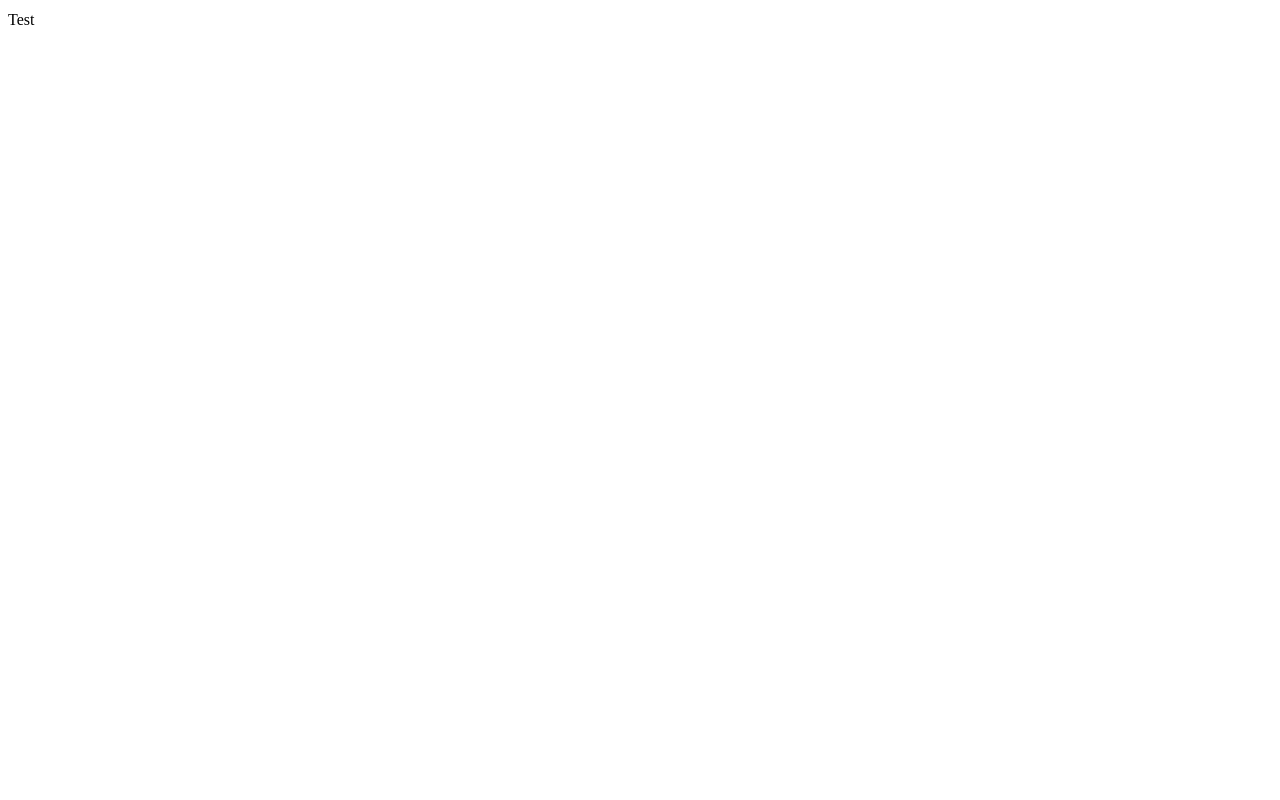
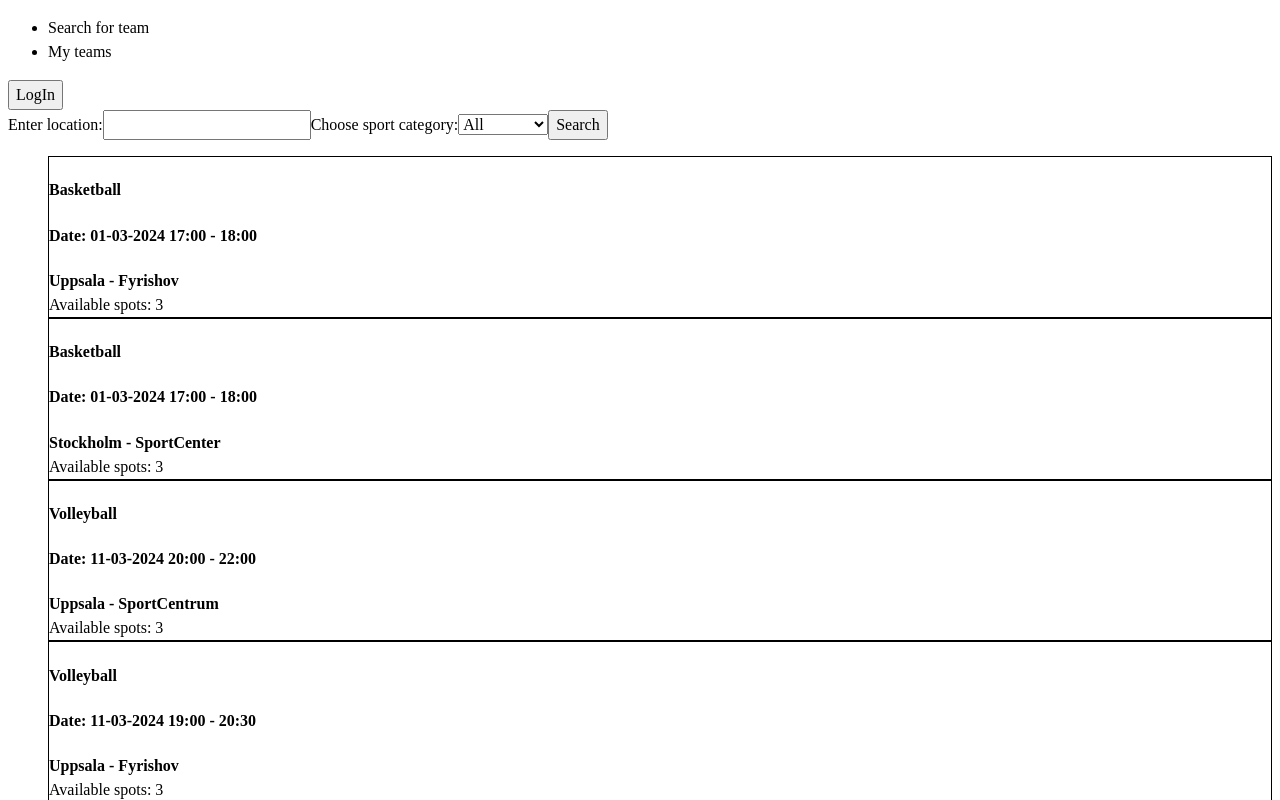
Before and after one commit to JagodaBodnar/team_up, a React (Vite) app: page / in a window 1280 px wide. Shown: the top 800 px of the page. Built offline with nearby package versions, Linux system fonts and the light colour scheme.

Commit message:
Basic layout of the main page, search form and list of groups implemented

```diff
--- a/package.json
+++ b/package.json
@@ -10,8 +10,10 @@
     "preview": "vite preview"
   },
   "dependencies": {
+    "@types/uuid": "^9.0.8",
     "react": "18.2.0",
-    "react-dom": "18.2.0"
+    "react-dom": "18.2.0",
+    "uuid": "^9.0.1"
   },
   "devDependencies": {
     "@types/react": "18.2.56",
--- a/src/App.tsx
+++ b/src/App.tsx
@@ -1,8 +1,42 @@
+import NavBar from "./components/NavBar.tsx";
+import SearchForm from "./components/SearchForm.tsx";
+import {useEffect, useState} from "react";
+import {categories, headers, mockedGroupsData} from "./data/data.tsx";
+import {Group, Header, SportCategory} from "./types/type.tsx";
+import ListOfTeams from "./components/ListOfTeams.tsx";
+
+
 const App = () => {
+  const [navHeaders, setNavHeaders] = useState<Header[]>(headers);
+  const [sportCategory, setSportCategory] = useState<SportCategory[]>(categories)
+  const [listOfTeams, setListOfTeams] = useState<Group[]>(mockedGroupsData)
+
+  useEffect(() => {
+    getData();
+  }, [])
+  const getData = () => {
+    setNavHeaders(headers);
+    setSportCategory(categories);
+    setListOfTeams(mockedGroupsData);
+  }
+
+  const filterGroups = (location: string, sport: string) => {
+    const groups = mockedGroupsData.filter(element => {
+      if (sport === "All") {
+        return element.location.toLowerCase().includes(location.toLowerCase())
+      } else {
+        return element.location.toLowerCase().includes(location.toLowerCase()) &&
+          element.category.toLowerCase().includes(sport.toLowerCase())
+      }
+    });
+    setListOfTeams(groups);
+  }
 
   return (
     <>
-      Test
+      <NavBar headers={navHeaders}/>
+      <SearchForm categories={sportCategory} filter={filterGroups}/>
+      <ListOfTeams list={listOfTeams}/>
     </>
   )
 }
--- /dev/null
+++ b/src/components/Card.css
@@ -0,0 +1,3 @@
+.card__container{
+   border: 1px solid black;
+}
--- /dev/null
+++ b/src/components/Card.tsx
@@ -0,0 +1,19 @@
+import {Group} from "../types/type.tsx";
+import './Card.css'
+
+interface CardProp {
+  team: Group,
+}
+
+const Card = ({team}: CardProp) => {
+  const {category, date, location, availableSpots, startTime, endTime} = team;
+  return (
+    <div className="card__container">
+      <h4>{category}</h4>
+      <h4>Date: {date} {startTime} - {endTime}</h4>
+      <h4>{location}</h4>
+      <span>Available spots: {availableSpots} </span>
+    </div>
+  )
+}
+export default Card;
--- /dev/null
+++ b/src/components/ListOfTeams.tsx
@@ -0,0 +1,18 @@
+import {Group} from "../types/type.tsx";
+import Card from "./Card.tsx";
+
+interface ListOfTeamsProp{
+  list: Group[],
+}
+const ListOfTeams =({list}:ListOfTeamsProp)=>{
+  return(
+    <ul>
+      {list.map(team=>{
+        return(
+          <Card key={team.id} team={team}/>
+        )
+      })}
+    </ul>
+  )
+}
+export default ListOfTeams;
--- /dev/null
+++ b/src/components/NavBar.tsx
@@ -0,0 +1,25 @@
+import {Header} from "../types/type.tsx";
+
+interface NavBarProp {
+  headers: Header[];
+}
+
+const NavBar = ({headers}: NavBarProp) => {
+  const logIn= ()=>{
+    console.log("you are now logged in");
+  }
+  return (
+    <>
+      <ul>
+        {headers.map((header) => {
+          const {id, title} = header;
+          return (
+            <li key={id}>{title}</li>
+          )
+        })}
+      </ul>
+      <button onClick={logIn}>LogIn</button>
+    </>
+  )
+}
+export default NavBar;
--- /dev/null
+++ b/src/components/SearchForm.tsx
@@ -0,0 +1,41 @@
+import {SportCategory} from "../types/type.tsx";
+import {FormEvent} from "react";
+
+interface SearchFormProp {
+  categories: SportCategory[];
+  filter: (a:string, b:string) => void;
+}
+type SearchFormEvent = FormEvent<HTMLFormElement> & {
+  target: {
+    searchByLocation: { value: string };
+    selectSportCategory: { value: string };
+  };
+};
+
+const SearchForm = ({categories, filter}: SearchFormProp) => {
+  const handleSubmit = (e: SearchFormEvent) => {
+    const {searchByLocation, selectSportCategory} = e.target;
+    e.preventDefault();
+    const location = searchByLocation.value;
+    const sport = selectSportCategory.value;
+    console.log(location, sport);
+    filter(location, sport);
+  }
+  return (
+    <form onSubmit={handleSubmit}>
+      <label htmlFor="searchByLocation">Enter location:</label>
+      <input name="searchByLocation" id="searchByLocation" type="text"/>
+      <label>Choose sport category:</label>
+      <select name="selectSportCategory">
+        {categories.map((element) => {
+          const {id, category} = element;
+          return (
+            <option key={id} value={category.toLowerCase()}>{category}</option>
+          )
+        })}
+      </select>
+      <button type="submit">Search</button>
+    </form>
+  )
+}
+export default SearchForm;
--- /dev/null
+++ b/src/data/data.tsx
@@ -0,0 +1,98 @@
+import {v4 as uuidv4} from "uuid";
+
+export const headers = [
+  {id: uuidv4(), title: "Search for team"},
+  {id: uuidv4(), title: "My teams"}
+]
+
+export const categories = [
+  {id: uuidv4(), category: "All"},
+  {id: uuidv4(), category: "Basketball"},
+  {id: uuidv4(), category: "Volleyball"},
+  {id: uuidv4(), category: "Football"},
+  {id: uuidv4(), category: "Squash"},
+  {id: uuidv4(), category: "Hokey"},
+  {id: uuidv4(), category: "Handball"},
+  {id: uuidv4(), category: "Paintball"},
+  {id: uuidv4(), category: "Floorball"},
+]
+
+export const mockedGroupsData = [
+  {
+    id: uuidv4(),
+    category: "Basketball",
+    date: "01-03-2024",
+    startTime: "17:00",
+    endTime: "18:00",
+    location: "Uppsala - Fyrishov",
+    maxSpots: 12,
+    availableSpots: 3,
+    bookedSpots: 9
+  },
+  {
+    id: uuidv4(),
+    category: "Basketball",
+    date: "01-03-2024",
+    startTime: "17:00",
+    endTime: "18:00",
+    location: "Stockholm - SportCenter",
+    maxSpots: 12,
+    availableSpots: 3,
+    bookedSpots: 9
+  },
+  {
+    id: uuidv4(),
+    category: "Volleyball",
+    date: "11-03-2024",
+    startTime: "20:00",
+    endTime: "22:00",
+    location: "Uppsala - SportCentrum",
+    maxSpots: 12,
+    availableSpots: 3,
+    bookedSpots: 9
+  },
+  {
+    id: uuidv4(),
+    category: "Volleyball",
+    date: "11-03-2024",
+    startTime: "19:00",
+    endTime: "20:30",
+    location: "Uppsala - Fyrishov",
+    maxSpots: 12,
+    availableSpots: 3,
+    bookedSpots: 9
+  },
+  {
+    id: uuidv4(),
+    category: "Hockey",
+    date: "02-04-2024",
+    startTime: "11:00",
+    endTime: "13:00",
+    location: "Malmö - SportCentrum",
+    maxSpots: 12,
+    availableSpots: 3,
+    bookedSpots: 9
+  },
+  {
+    id: uuidv4(),
+    category: "Floorball",
+    date: "02-04-2024",
+    startTime: "11:00",
+    endTime: "13:00",
+    location: "Göteborg - SportCentrum",
+    maxSpots: 12,
+    availableSpots: 3,
+    bookedSpots: 9
+  },
+  {
+    id: uuidv4(),
+    category: "Floorball",
+    date: "02-04-2024",
+    startTime: "11:00",
+    endTime: "13:00",
+    location: "Malmö - SportCentrum",
+    maxSpots: 12,
+    availableSpots: 3,
+    bookedSpots: 9
+  }
+]
--- /dev/null
+++ b/src/types/type.tsx
@@ -0,0 +1,21 @@
+export type Header = {
+  id: string,
+  title: string
+}
+
+export type SportCategory = {
+  id: string,
+  category: string
+}
+
+export type Group = {
+  id: string,
+  category: string,
+  date: string,
+  startTime: string,
+  endTime: string,
+  location: string,
+  maxSpots: number,
+  availableSpots: number,
+  bookedSpots: number
+}
```
Also changed, not shown: 1 other file (tests, documents, lock files or other folders).
